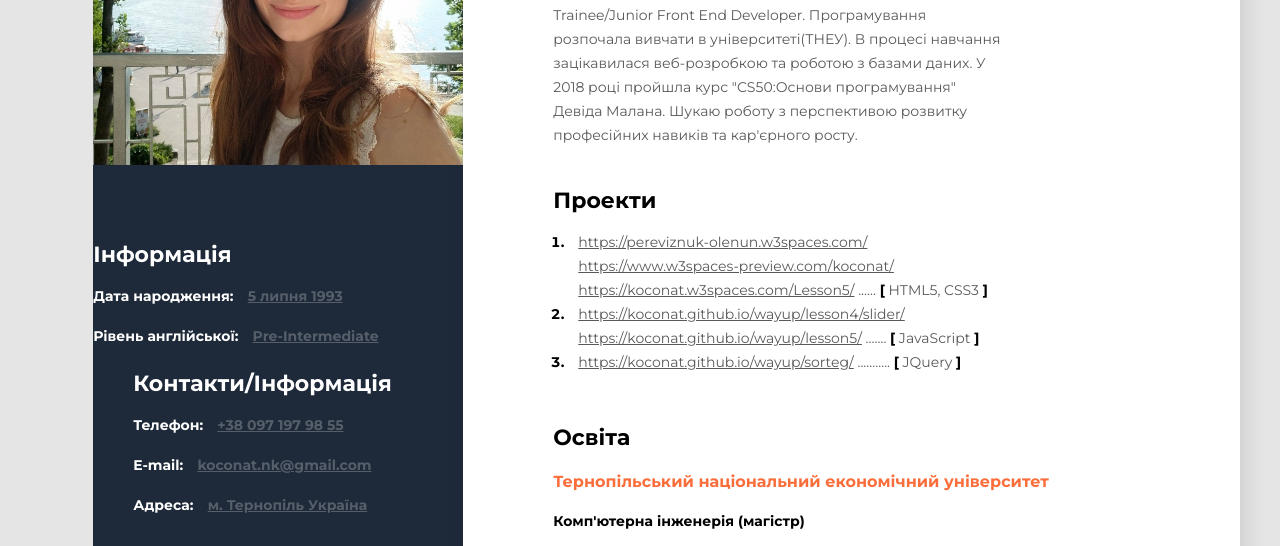
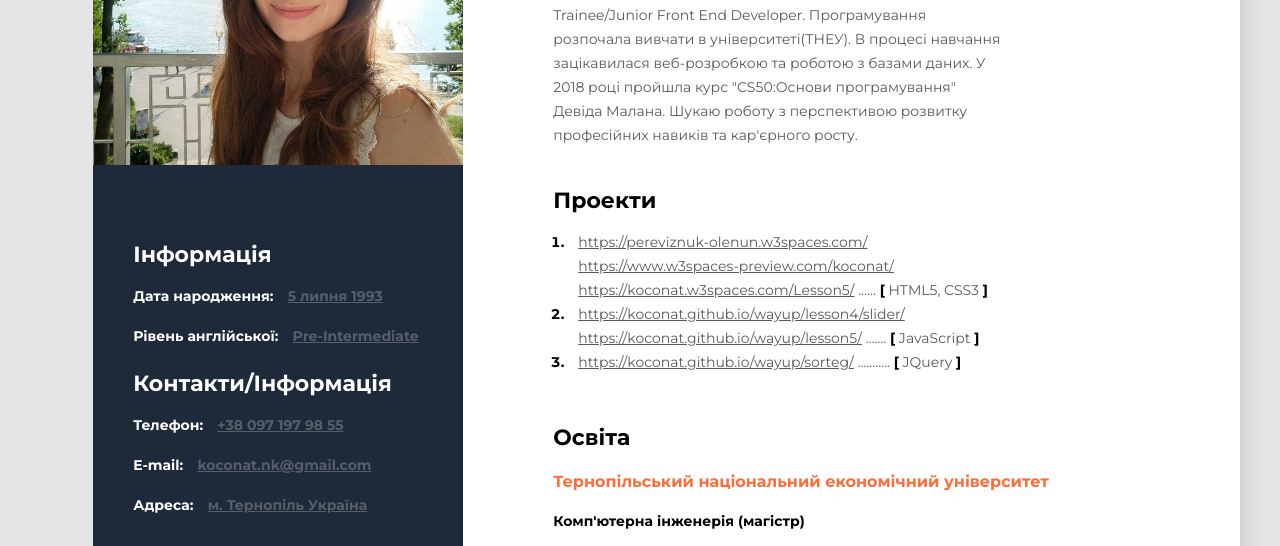
Before and after one commit to koconat/wayup, a plain HTML site: page index.html in a window 1280 px wide. Shown: the part 249-795 px from the top of the page. Drawn offline with Linux system fonts and the light colour scheme.

Commit message:
Update styles.css

```diff
--- a/styles.css
+++ b/styles.css
@@ -194,6 +194,7 @@ body {
 	margin-bottom: 10px;
 }
 
+.info,
 .contacts,
 .tech_skills {
 	margin-left: 40px;
```
